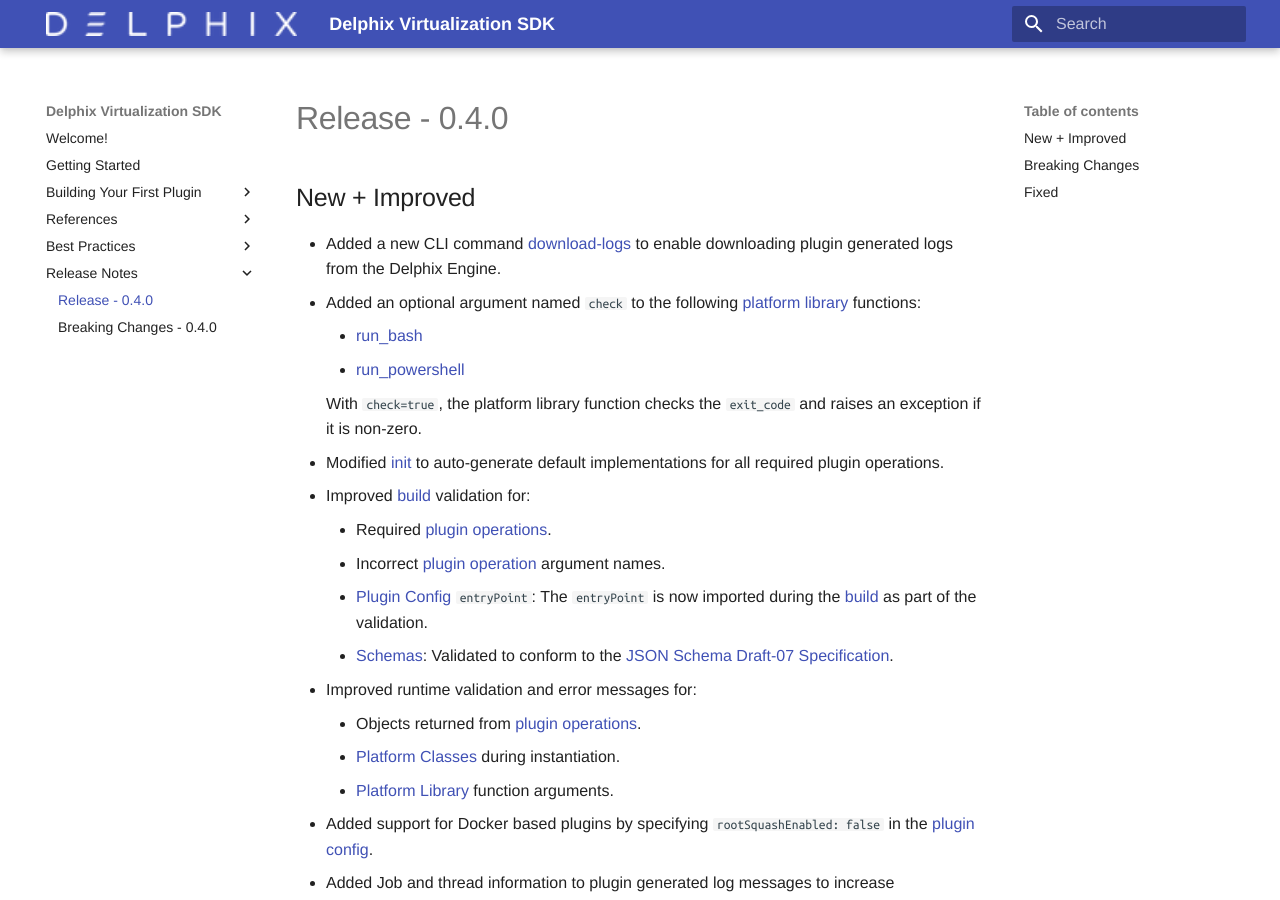
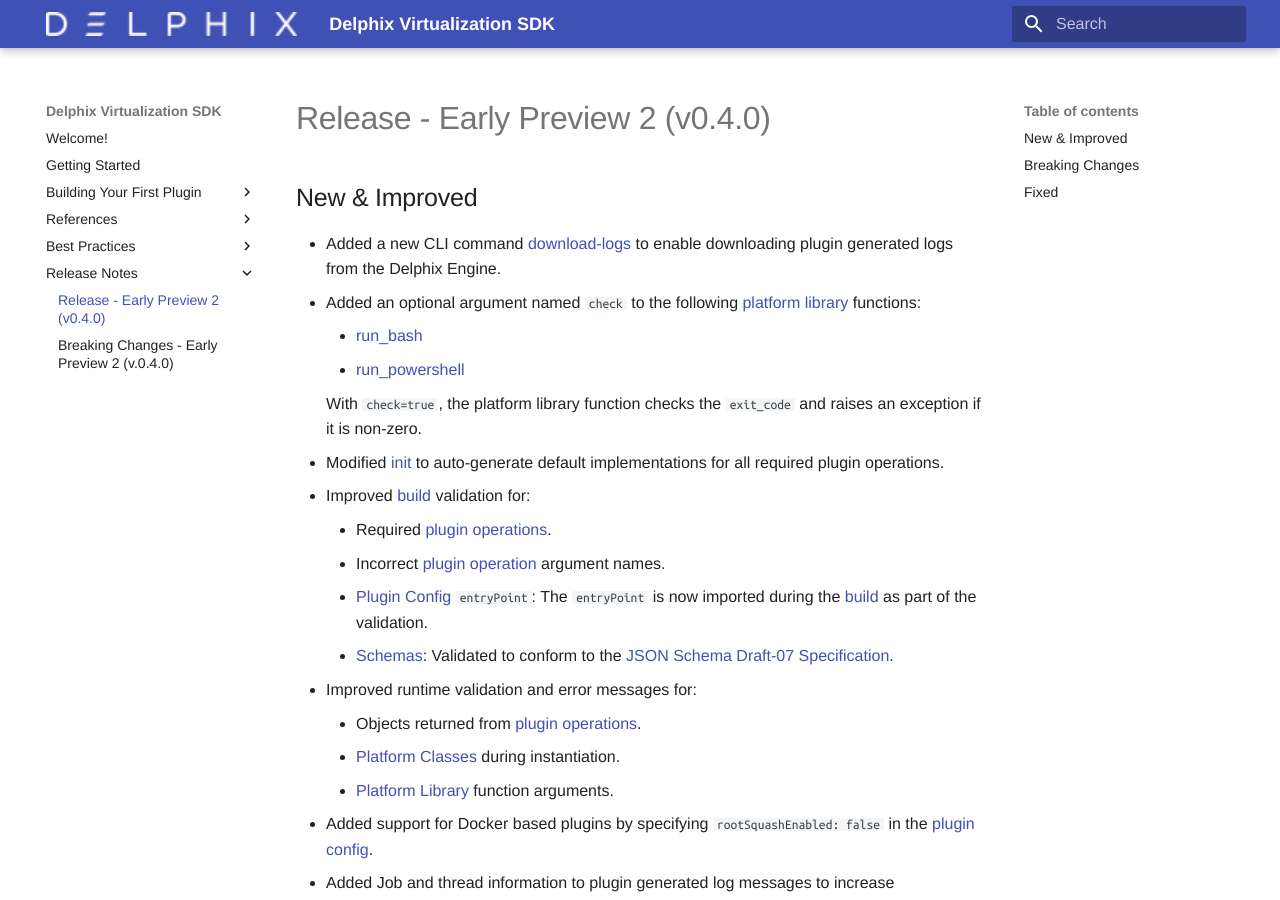
Before and after one commit to delphix/virtualization-sdk, an MkDocs documentation site: the page built from docs/Release_Notes/0.4.0.md, in a window 1280 px wide and 900 px high. Built offline with MkDocs 1.6.1 and Material for MkDocs 9.7.7, drawn with Linux system fonts in a browser that asks for light colours; some web fonts are replaced.

Commit message:
Change Release Note titles

```diff
--- a/docs/Release_Notes/0.4.0.md
+++ b/docs/Release_Notes/0.4.0.md
@@ -1,6 +1,6 @@
-# Release - 0.4.0
+# Release - Early Preview 2 (v0.4.0)
 
-## New + Improved
+## New & Improved
 
 * Added a new CLI command [download-logs](/References/CLI.md#download-logs) to enable downloading plugin generated logs from the Delphix Engine.
 * Added an optional argument named `check` to the following [platform library](/References/Platform_Libraries.md) functions:
--- a/docs/Release_Notes/0.4.0_Breaking_Changes.md
+++ b/docs/Release_Notes/0.4.0_Breaking_Changes.md
@@ -1,4 +1,4 @@
-# Breaking Changes - 0.4.0
+# Breaking Changes - Early Preview 2 (v.0.4.0)
 
 ## New Argument `snapshot_parameters`
 A new argument `snapshot_parameters` was added to the following **staged** plugin operations:
```
